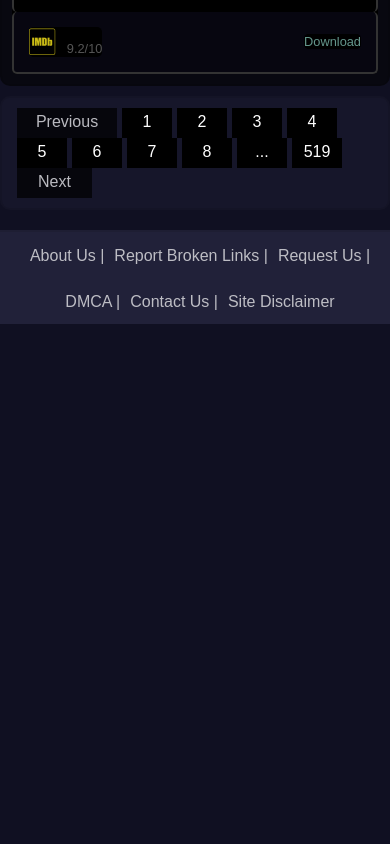
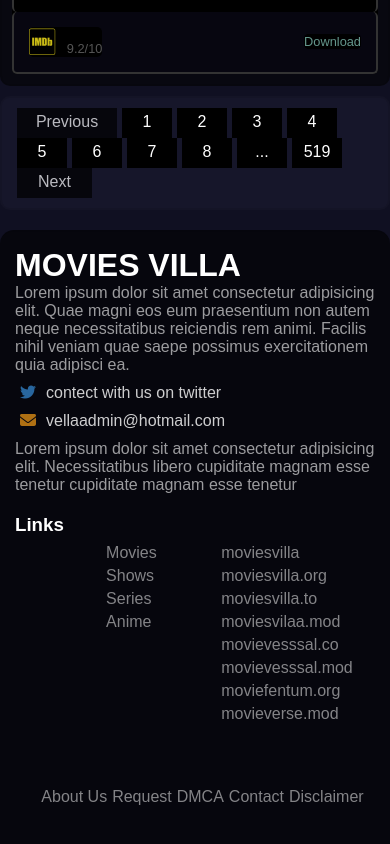
Before and after one commit to Ahmad102938/moviesvilla, a plain HTML site: page index.html in a window 390 px wide. Shown: the part 6598-7442 px from the top of the page. Before the commit the page ends 6922 px from the top, so only its background shows below. Drawn offline with nearby package versions, Linux system fonts and the light colour scheme.

Commit message:
Add files via upload

```diff
--- a/index.html
+++ b/index.html
@@ -419,7 +419,48 @@
     <!-- ---------------------------------FOOTER--------------------------- -->
     <div class="footer">
         <div class="f-container">
-            <div class="f-items">
+            <div class="web-discp">
+                <h1>MOVIES VILLA</h1>
+                <p>Lorem ipsum dolor sit amet consectetur adipisicing elit. Quae magni eos eum praesentium non autem neque necessitatibus reiciendis rem animi. Facilis nihil veniam quae saepe possimus exercitationem quia adipisci ea.</p>
+                <div class="social">
+                    <i class="fa-brands fa-twitter"></i>contect with us on twitter
+                </div>
+                <div class="social1">
+                    <i class="fa-sharp fa-solid fa-envelope"></i>vellaadmin@hotmail.com
+                </div>
+                <p>Lorem ipsum dolor sit amet consectetur adipisicing elit. Necessitatibus libero cupiditate magnam esse tenetur cupiditate magnam esse tenetur</p>
+            </div>
+
+            <div class="web-links">
+                <div class="head">
+                    <h3>Links</h3>
+                </div>
+
+                <div class="links">
+                    <a href="#">Movies </a>
+                    <a href="#">Shows </a>
+                    <a href="#">Series </a>
+                    <a href="#">Anime </a>
+                </div>
+                <div class="web">
+                    <a href="#">moviesvilla </a>
+                    <a href="#">moviesvilla.org </a>
+                    <a href="#">moviesvilla.to </a>
+                    <a href="#">moviesvilaa.mod </a>
+                    <a href="#">movievesssal.co </a>
+                    <a href="#">movievesssal.mod </a>
+                    <a href="#">moviefentum.org </a>
+                    <a href="#">movieverse.mod </a>
+                </div>
+                <div class="nevig">
+                    <a href="#">About Us</a>
+                    <a href="#">Request</a>
+                    <a href="#">DMCA</a>
+                    <a href="#">Contact</a>
+                    <a href="#">Disclaimer</a>
+                </div>
+            </div>
+            <!-- <div class="f-items">
                 <a href="#">About Us |</a>
             </div>
             <div class="f-items">
@@ -436,7 +477,7 @@
             </div>
             <div class="f-items">
                 <a href="#">Site Disclaimer</a>
-            </div>
+            </div> -->
         </div>
     </div>
     <!-- ---------------------------------FOOTER--------------------------- -->
--- a/style.css
+++ b/style.css
@@ -237,7 +237,7 @@ header .menu {
 }
 
 
-/* -------------------------------------FINAL NEVIGATION---------------------------------------------------------- */
+/* ------FINAL NEVIGATION---------------------------------------------------------- */
 
 .category {
     text-decoration: none;
@@ -453,13 +453,168 @@ header .menu {
     margin: 0 auto;
     margin-top: 0;
     width: 100%;
-    /* height: 75px; */
-    background: rgb(33, 33, 57);
+    background: rgb(6, 6, 13);
     font-family: sans-serif;
     border-top: 2px solid rgba(0, 0, 0, 0.1);
+    border-radius: 14px 14px 0px 0px
+}
+
+.web-discp h1,
+h3 {
+    color: #fff;
 }
 
 .f-container {
+    margin: 15px;
+    padding-bottom: 35px;
+    display: flex;
+}
+
+.web-discp {
+    max-width: 800px;
+    display: grid;
+}
+
+.web-links {
+    max-width: 500px;
+    display: flex;
+    flex-wrap: nowrap;
+    justify-content: space-between;
+}
+
+.links,
+.web,
+.nevig {
+    display: flex;
+    flex-direction: column;
+    margin: 10px auto;
+    padding: 20px;
+    padding-right: 30px;
+}
+
+.links a,
+.web a,
+.nevig a {
+    text-decoration: none;
+    border: none;
+    color: #fff;
+    opacity: 0.5;
+    padding-bottom: 5px;
+}
+
+.nevig a:hover {
+    opacity: 1;
+}
+
+.web a:hover {
+    opacity: 1;
+}
+
+.links a:hover {
+    opacity: 1;
+}
+
+.web-discp p {
+    color: #fff;
+    opacity: 0.6;
+}
+
+.social,
+.social1 {
+    color: #fff;
+    opacity: 0.8;
+    padding: 5px;
+}
+
+.social {
+    padding-top: 10px;
+}
+
+.social1 {
+    padding-bottom: 10px;
+}
+
+.social i {
+    padding-right: 10px;
+    color: #317fc3;
+}
+
+.social1 i {
+    padding-right: 10px;
+    color: #da8b15;
+}
+
+.social1 i:hover {
+    opacity: 1;
+    color: rgb(232, 88, 11);
+    cursor: pointer;
+}
+
+.social i:hover {
+    opacity: 1;
+    color: rgb(1, 33, 115);
+    cursor: pointer;
+}
+
+
+/* -----------responsive */
+
+@media(max-width:950px) {
+    .web-links h3 {
+        text-align: center;
+    }
+    .footer {
+        width: 100%;
+    }
+    .f-container {
+        display: flex;
+        flex-wrap: wrap;
+        /* object-fit: cover; */
+        /* max-width: 100%; */
+    }
+    .web-discp {
+        padding-bottom: 20px;
+    }
+    .web-links {
+        padding-left: 10px auto;
+        display: flex;
+        flex-wrap: wrap;
+    }
+    .web-links .nevig {
+        display: flex;
+        /* flex-direction: row; */
+    }
+    .head {
+        justify-content: center;
+    }
+    .links,
+    .web,
+    .nevig {
+        padding-right: 0;
+    }
+}
+
+@media(max-width:393px) {
+    .web-links .nevig {
+        display: flex;
+        flex-direction: row;
+        flex-wrap: wrap;
+    }
+    .nevig a {
+        margin-right: 5px;
+    }
+}
+
+
+/* ------------responsive */
+
+
+/* .links a {
+
+} */
+
+
+/* .f-container {
     display: flex;
     flex-wrap: wrap;
     justify-content: center;
@@ -483,7 +638,7 @@ header .menu {
 
 .f-items a:hover {
     opacity: 0.5;
-}
+} */
 
 
 /* ------------------------------FOOTER--------------------------- */
```
